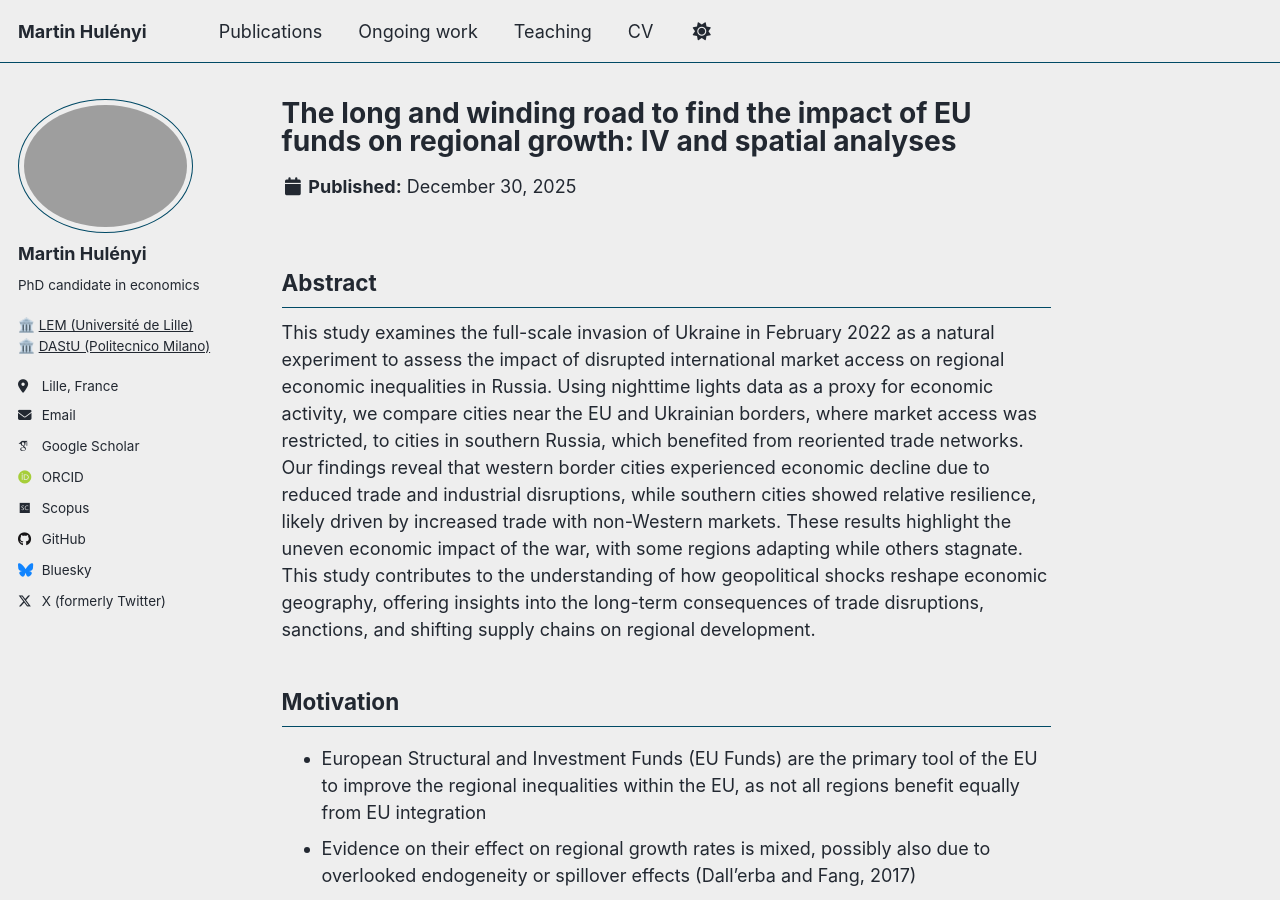
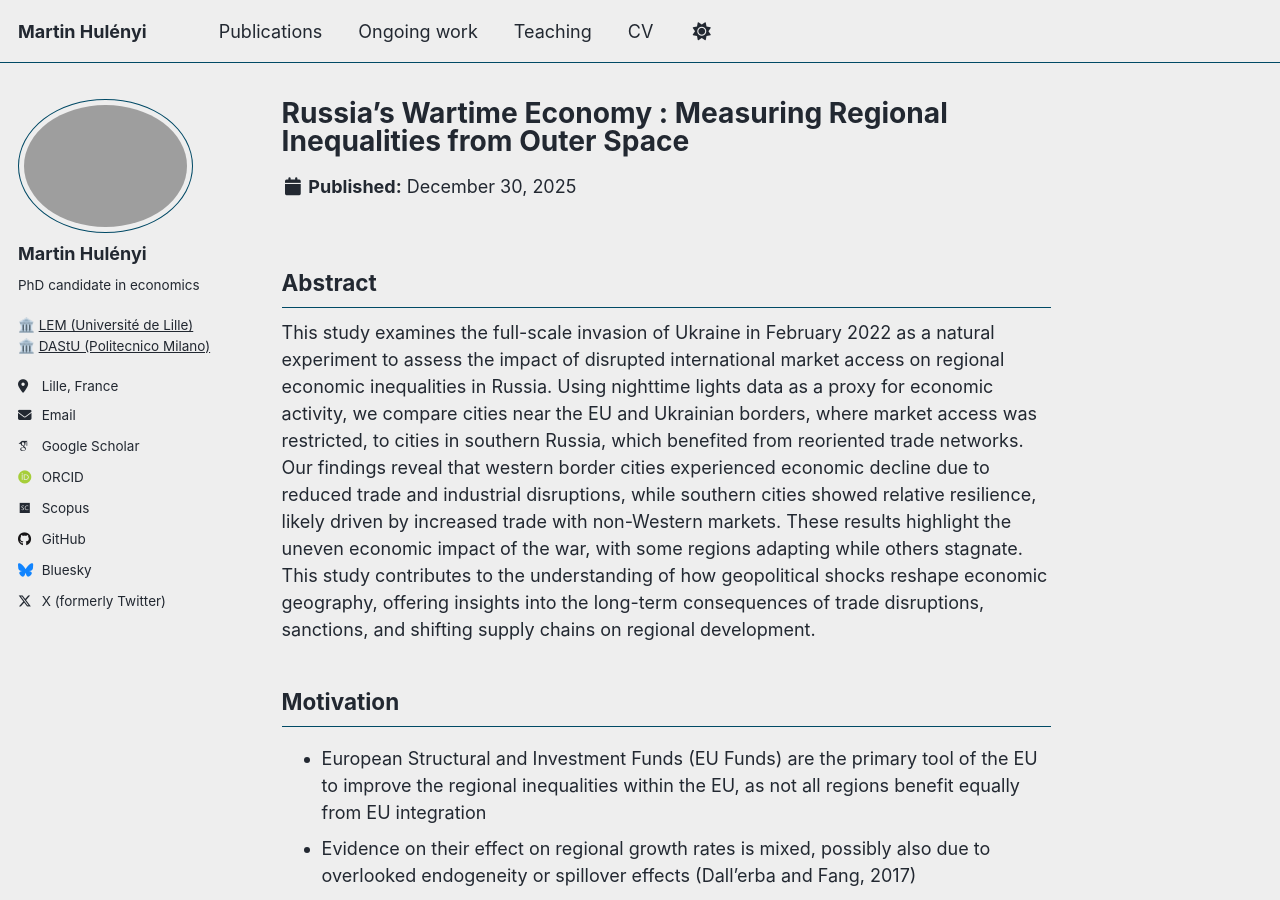
Before and after one commit to martinhulenyi/martinhulenyi.github.io, a Jekyll site: the page built from _ongoing_work/04_russia_sanctions.md, in a window 1280 px wide and 900 px high. Built offline with Jekyll 4.4.1, drawn with Linux system fonts in a browser that asks for light colours; some web fonts are replaced; a script that is not in the unit is left out.

Commit message:
Update 04_russia_sanctions.md

```diff
--- a/_ongoing_work/04_russia_sanctions.md
+++ b/_ongoing_work/04_russia_sanctions.md
@@ -1,5 +1,5 @@
 ---
-title: "The long and winding road to find the impact of EU funds on regional growth: IV and spatial analyses"
+title: "Russia’s Wartime Economy : Measuring Regional Inequalities from Outer Space"
 collection: ongoing_work
 category: manuscripts
 #date: 2023-07-07
```
